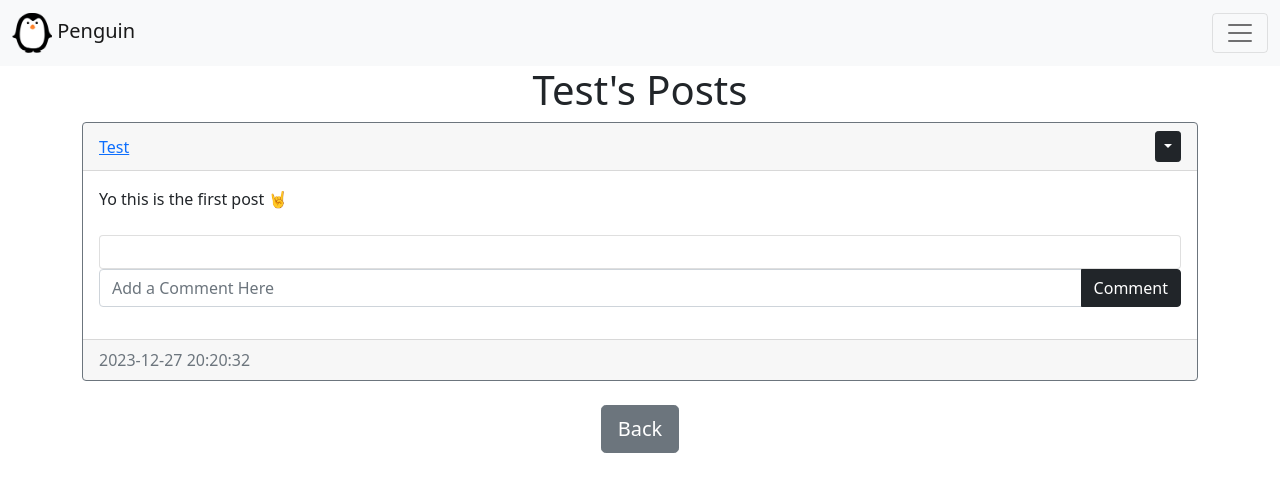
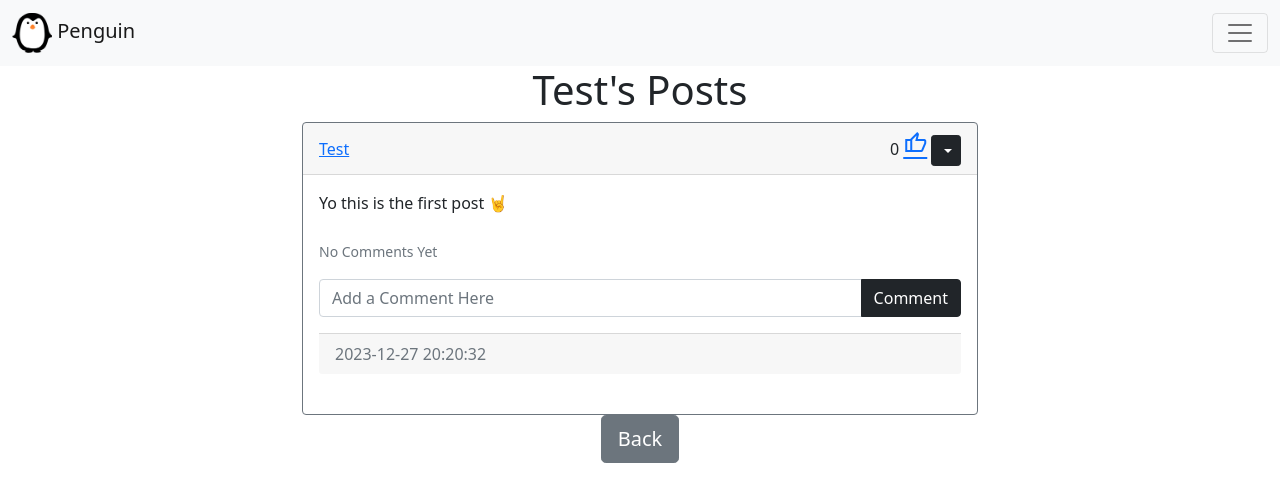
Before and after one commit to Zachdj27/Blog-website, a Flask app: a page that uses website/templates/base.html in a window 1280 px wide. Shown: the top 502 px of the page. Run offline with Flask 3, Linux system fonts and the light colour scheme; a user stored in the database is signed in; data comes from the database, SQL or seed files in the repository; both versions use the stored data as it was after the commit.

Commit message:
added like feature

```diff
--- a/website/__init__.py
+++ b/website/__init__.py
@@ -19,7 +19,7 @@ def create_app():
     app.register_blueprint(views, url_prefix="/")
     app.register_blueprint(auth, url_prefix="/")
 
-    from .models import User, Post, Comment
+    from .models import User, Post, Comment, Like
 
     create_database(app)
 
--- a/website/templates/base.html
+++ b/website/templates/base.html
@@ -11,8 +11,6 @@
       crossorigin="anonymous"
     />
     <!--delete symbol-->
-    <link rel="stylesheet" href="https://fonts.googleapis.com/css2?fami
-    ly=Material+Symbols+Outlined:opsz,wght,FILL,GRAD@24,400,0,0" />
     {% block head %}{% endblock %}
     <title>{% block title %}{% endblock %}</title>
   </head>
--- a/website/templates/posts_div.html
+++ b/website/templates/posts_div.html
@@ -1,6 +1,13 @@
 {% extends "base.html" %}
+{% block head %}
+<link rel="stylesheet" href="https://fonts.googleapis.com/css2?fami
+ly=Material+Symbols+Outlined:opsz,wght,FILL,GRAD@24,400,0,0" />
+<link rel="stylesheet" href="https://fonts.googleapis.com/css2?famil
+y=Material+Symbols+Outlined:opsz,wght,FILL,GRAD@24,400,0,0" />
+{% endblock %}
 {% block title %}{% endblock %}
 {% block content %}
+<div class="container-fluid" style="max-width:700px">
 <h1 align="center">{% block header %}Posts{% endblock %}</h1>
 <div id="posts">
     {% for post in posts %}
@@ -8,20 +15,34 @@
         <div class="card-header d-flex justify-content-between align-items-center"> <!--For likes and comments-->
             <!--when you click on uername, it will redirect you that user's account-->
             <a href="/posts/{{post.user.username}}">{{post.user.username}} </a>
+            <div>
+                {{post.likes|length}}
+                <a href="like-post/{{post.id}}>"<span class="material-symbols-outlined">thumb_up</span></a>
             {% if user.id == post.author %}
             <div class="btn-group">
-                <button type="button" class="btn btn-sm btn-dark dropdown-toggle" data-bs-toggle="dropdown"></button>
+                <button
+                type="button"
+                class="btn btn-sm btn-dark dropdown-toggle"
+                data-bs-toggle="dropdown">
+                </button>
                 <ul class="dropdown-menu">
-                    <li><a href="/delete-post/{{post.id}}" class="dropdown-item">Delete</a></li>
+                    <li>
+                      <a href="/delete-post/{{post.id}}" style="color:#212529">
+                         <span class="material-symbols-outlined">delete</span>
+                         <span style="color:#212529">Delete<span>
+                        </a>
+                    </li>
                 </ul>
             </div>
             {% endif %}
+          </div>
         </div>
         <div class= "card-body">
+            <div>
             <div class="card-text">{{post.text}}</div>
             <br/>
             <!--added post.id to only collapse the comments for that one post-->
-            <div id="comment-{{post.id}}">
+            <div class="collapse" id="comment-{{post.id}}">
                 <div class="card">
                     <div class="card-body" id="comment-expanded-{{post.id}}">
                     {% for comment in post.comments %}
@@ -33,11 +54,29 @@
                         </div>
                         <div>
                             <small class="text-muted">{{comment.date_created}}</small>
+                            {% if user.id == comment.author or user.id == post.author %}
+                                <div class="btn-group">
+                                    <button type="button" class="btn btn-sm btn-dark dropdown-toggle" data-bs-toggle="dropdown"></button>
+                                    <ul class="dropdown-menu">
+                                        <li><a href="/delete-comment/{{comment.id}}" class="dropdown-item" style="color:">Delete</a></li>
+                                    </ul>
+                                </div>
+                            {% endif %}
                         </div>
+                    </div>
                     {% endfor %}
                     </div>
                 </div>
             </div>
+            <p class="card-text">
+                {% if post.comments|length > 0 %}
+                <a data-bs-toggle="collapse" href="#comment-{{post.id}}" role="button">
+                    <small>View {{post.comments|length}} Comments</small>
+                </a>
+                {% else %}
+                <small class="text-muted">No Comments Yet</small>
+                {% endif %}
+            </p>
             <form class="input-group mb-3" method="POST" action="/create-comment/{{post.id}}">
                 <input type="text" id="text" name="text" class="form-control" placeholder="Add a Comment Here"/>
                 <button type="submit" class="btn btn-dark">Comment</button>
@@ -54,5 +93,6 @@
         <button type="button" class="btn btn-primary btn-lg">Create a Post</button>
     </a>
 </div>
+</div>
 {% endblock %}
 {% endblock %}
--- a/website/views.py
+++ b/website/views.py
@@ -1,6 +1,6 @@
 from flask import Blueprint, render_template, request, flash, redirect, url_for
 from flask_login import login_required, current_user
-from .models import Post, User, Comment
+from .models import Post, User, Comment, Like
 from . import db
 
 
@@ -77,3 +77,38 @@ def create_comment(post_id):
             db.session.commit()
             flash("Comment posted", category="success")
     return redirect(url_for("views.home"))
+
+@views.route("/delete-comment/<comment_id>")
+@login_required
+def delete_comment(comment_id):
+    comment = Comment.query.filter_by(id=comment_id).first()
+
+    if not comment:
+        flash("Comment does not exist.",category="error")
+    elif current_user.id != comment.author and current_user.id != comment.post.author:
+        flash("You do not have permission to delete this comment", category="error")
+    else:
+        db.session.delete(comment)
+        db.session.commit()
+        flash("Comment deleted", category="success")
+
+    return redirect(url_for("views.home"))
+
+@views.route("/like-post/<post_id>", methods=["GET"])
+@login_required
+def like(post_id):
+    post = Post.query.filter_by(id=post_id)
+    #check if current user is liking current post
+    like = Like.query.filter_by(author=current_user.id, post_id=post_id).first()
+
+    if not post:
+        flash("Post does not exist", category="error")
+    elif like:
+        db.session.delete(like)
+        db.session.commit()
+    else:
+        like = Like(author=current_user.id, post_id=post_id)
+        db.session.add(like)
+        db.session.commit()
+
+    return redirect(url_for("views.home"))
```
Also changed, not shown: website/models.py (+9 -0 lines), instance/database.db.
